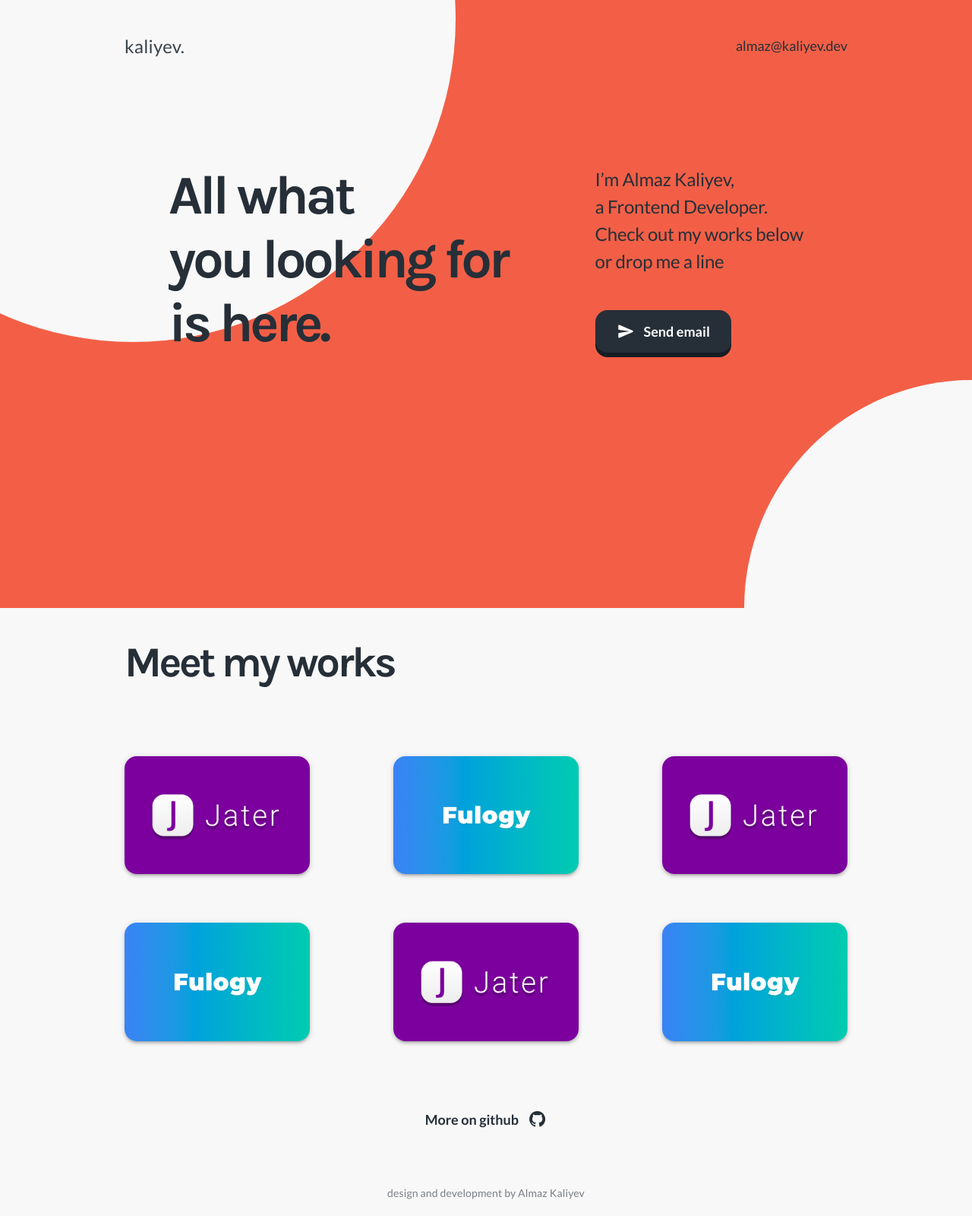
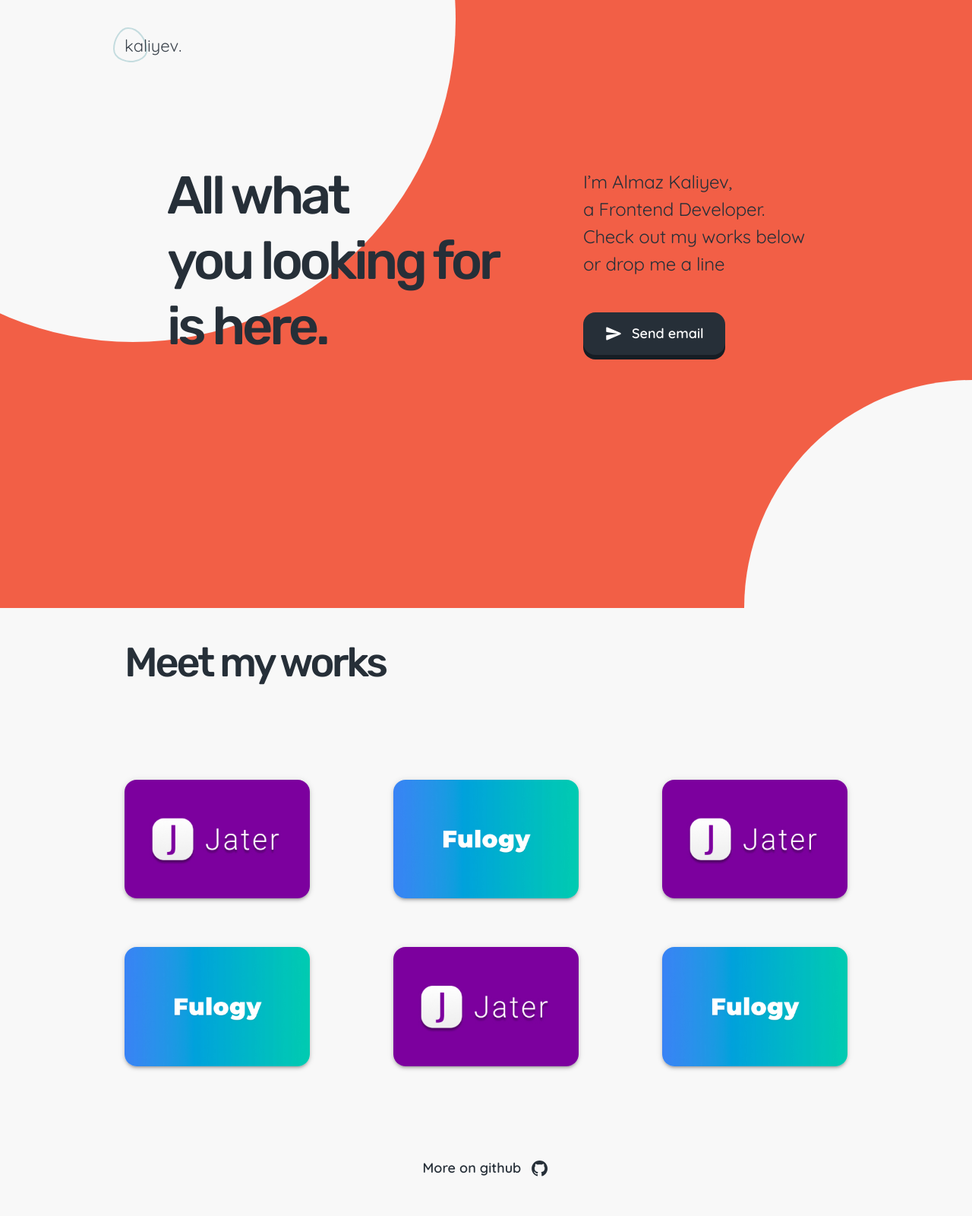
Before and after one commit to kaliyev-dev/kaliyev, a PHP site: page / in a window 1280 px wide. Shown: the whole page at 76% size. Run offline with PHP 8.4, Linux system fonts and the light colour scheme.

Commit message:
design correction

```diff
--- a/index.html
+++ b/index.html
@@ -4,7 +4,8 @@
   <meta charset="UTF-8">
   <meta name="viewport" content="width=device-width, initial-scale=1.0">
   <link rel="preconnect" href="https://fonts.gstatic.com">
-  <link href="https://fonts.googleapis.com/css2?family=Karla:wght@700&family=Lato:wght@400;700&display=swap" rel="stylesheet">
+  <link href="https://fonts.googleapis.com/css2?family=Quicksand:wght@400;600&display=swap" rel="stylesheet">
+  <link href="https://fonts.googleapis.com/css2?family=Rubik:wght@500&display=swap" rel="stylesheet">
   <link rel="stylesheet" href="style.css" />
   <title>kaliyev.dev</title>
 </head>
@@ -12,17 +13,14 @@
   <main class="container">
     <section class="section section_greetings">
       <header class="header">
-        <div class="brand">
-          <a class="brand__link" href="https://kaliyev.dev/" alt="kaliyev.">kaliyev.</a>
-        </div>
-        <a class="mail_link" href="mailto:almaz@kaliyev.dev">almaz@kaliyev.dev</a>
+        <a class="brand" href="#" alt="home page">kaliyev.</a>
       </header>
 
       <div class="greetings">
         <h1>All what<br> you looking for<br> is here.</h1>
         <div>
           <p>I’m Almaz Kaliyev,<br> a Frontend Developer.<br> Check out my works below<br> or drop me a line</p>
-          <a class="button send_email" href="mailto:almaz@kaliyev.dev">
+          <a class="button send_email" href="#">
             <span class="button__label">
               <span class="button__icon">
                 <svg class="button__svg" viewBox="0 0 24 24" focusable="false">
@@ -64,16 +62,12 @@
         </div>
       </div>
 
-      <a class="github_link" href="https://github.com/kaliyev-dev/" alt="Github Profile">
+      <a class="github_link" href="#" alt="Github Profile">
         More on github
         <svg viewBox="0 0 24 24">
           <path fill-rule="evenodd" clip-rule="evenodd" d="M12 2C6.475 2 2 6.475 2 12C2 16.425 4.8625 20.1625 8.8375 21.4875C9.3375 21.575 9.525 21.275 9.525 21.0125C9.525 20.775 9.5125 19.9875 9.5125 19.15C7 19.6125 6.35 18.5375 6.15 17.975C6.0375 17.6875 5.55 16.8 5.125 16.5625C4.775 16.375 4.275 15.9125 5.1125 15.9C5.9 15.8875 6.4625 16.625 6.65 16.925C7.55 18.4375 8.9875 18.0125 9.5625 17.75C9.65 17.1 9.9125 16.6625 10.2 16.4125C7.975 16.1625 5.65 15.3 5.65 11.475C5.65 10.3875 6.0375 9.4875 6.675 8.7875C6.575 8.5375 6.225 7.5125 6.775 6.1375C6.775 6.1375 7.6125 5.875 9.525 7.1625C10.325 6.9375 11.175 6.825 12.025 6.825C12.875 6.825 13.725 6.9375 14.525 7.1625C16.4375 5.8625 17.275 6.1375 17.275 6.1375C17.825 7.5125 17.475 8.5375 17.375 8.7875C18.0125 9.4875 18.4 10.375 18.4 11.475C18.4 15.3125 16.0625 16.1625 13.8375 16.4125C14.2 16.725 14.5125 17.325 14.5125 18.2625C14.5125 19.6 14.5 20.675 14.5 21.0125C14.5 21.275 14.6875 21.5875 15.1875 21.4875C17.1727 20.8173 18.8977 19.5415 20.1198 17.8395C21.3419 16.1376 21.9995 14.0953 22 12C22 6.475 17.525 2 12 2Z"/>
         </svg>
       </a>
-
-      <footer class="footer">
-        <span class="copy">design and development by Almaz Kaliyev</span>
-      </footer>
     </section>
   </main>
 </body>
--- a/style.css
+++ b/style.css
@@ -3,7 +3,6 @@
   --text-hint: rgba(38, 47, 56, 0.6);
   --link-hover: #465461;
   --bg-main: #f8f8f8;
-  --bg-page: #1f90db;
   --bg-page: #f25f46;
 }
 
@@ -16,24 +15,24 @@
 
 body {
   background-color: var(--bg-main);
-  font-family: 'Lato', sans-serif;
+  font-family: 'Quicksand', sans-serif;
   font-style: normal;
-  font-weight: normal;
+  font-weight: 400;
   color: var(--text-primary);
 }
 
 h1 {
-  font-family: 'Karla', sans-serif;
-  font-weight: bold;
-  font-size: 72px;
-  line-height: 84px;
+  font-family: 'Rubik', sans-serif;
+  font-weight: 500;
+  font-size: 70px;
+  line-height: 86px;
   letter-spacing: -0.06em;
 }
 
 h2 {
-  font-family: 'Karla', sans-serif;
-  font-weight: bold;
-  font-size: 56px;
+  font-family: 'Rubik', sans-serif;
+  font-weight: 500;
+  font-size: 54px;
   line-height: 64px;
   letter-spacing: -0.06em;
 }
@@ -50,23 +49,20 @@ p {
   white-space: nowrap;
   vertical-align: middle;
   padding: 16px 28px;
-  font-weight: 700;
+  font-weight: 600;
   font-size: 18px;
   line-height: 24px;
 }
-
 .button__label {
   display: flex;
   align-items: center;
 }
-
 .button__icon {
   display: inline-block;
   margin-right: 12px;
   width: 24px;
   height: 24px;
 }
-
 .button__svg {
   display: inline-block;
   fill: currentColor;
@@ -94,25 +90,28 @@ p {
   height: 120px;
 }
 
+.brand {
+  position: relative;
+  font-size: 22px;
+  line-height: 29px;
+  color: rgba(38, 47, 56, 0.9);
+}
+.brand::before {
+  content: url(assets/images/brand.svg);
+  display: block;
+  position: absolute;
+  top: -10px;
+  left: -15px;
+  width: 45px;
+  height: 46px;
+  z-index: -1;
+}
+
 .greetings {
   display: flex;
   align-items: center;
   justify-content: space-around;
   padding-top: 10%;
-}
-
-.brand__link {
-  font-size: 24px;
-  line-height: 29px;
-  letter-spacing: 0.01em;
-  color: rgba(38, 47, 56, 0.9);
-}
-
-.mail_link {
-  font-weight: 500;
-  font-size: 18px;
-  line-height: 29px;
-  color: var(--text-primary);
 }
 
 .send_email {
@@ -122,6 +121,14 @@ p {
   border-radius: 16px;
   line-height: 24px;
   color: #fff;
+  transition: box-shadow 250ms cubic-bezier(0.4, 0, 0.2, 1) 0ms, transform 250ms cubic-bezier(0.4, 0, 0.2, 1) 0ms;
+}
+.send_email:hover {
+  transform: translateY(-2px);
+}
+.send_email:active {
+  box-shadow: 0px 2px 0px #161D24;
+  transform: translateY(0);
 }
 
 .section_greetings__bg {
@@ -133,7 +140,7 @@ p {
   width: 100%;
   height: 100%;
   background-color: var(--bg-page);
-  z-index: -2;
+  z-index: -100;
 }
 .section_greetings__bg-l {
   position: absolute;
@@ -143,7 +150,7 @@ p {
   height: 850px;
   border-radius: 50%;
   background-color: var(--bg-main);
-  z-index: -1;
+  z-index: -80;
 }
 .section_greetings__bg-r {
   position: absolute;
@@ -152,7 +159,7 @@ p {
   width: 300px;
   height: 300px;
   background-color: var(--bg-main);
-  z-index: -1;
+  z-index: -80;
   clip-path: ellipse(300px 300px at 100% 100%);
 }
 
@@ -161,6 +168,7 @@ p {
   flex-direction: column;
   justify-content: space-between;
   padding-top: 40px;
+  padding-bottom: 50px;
 }
 
 .work_list {
@@ -184,29 +192,18 @@ p {
   display: flex;
   align-items: center;
   margin: 0 auto;
-  font-weight: bold;
+  font-weight: 600;
   font-size: 18px;
   line-height: 24px;
   color: var(--text-primary);
+  transition: color 250ms cubic-bezier(0.4, 0, 0.2, 1) 0ms;
 }
-
+.github_link:hover {
+  color: var(--link-hover);
+}
 .github_link > svg {
   fill: currentColor;
   width: 1.4em;
   height: 1.4em;
   margin-left: 12px;
 }
-
-.footer {
-  display: flex;
-  align-items: center;
-  justify-content: center;
-  height: 60px;
-}
-
-.copy {
-  font-size: 14px;
-  line-height: 17px;
-  letter-spacing: 0.01em;
-  color: var(--text-hint);
-}
```
Also changed, not shown: assets/images/brand.svg (added).
